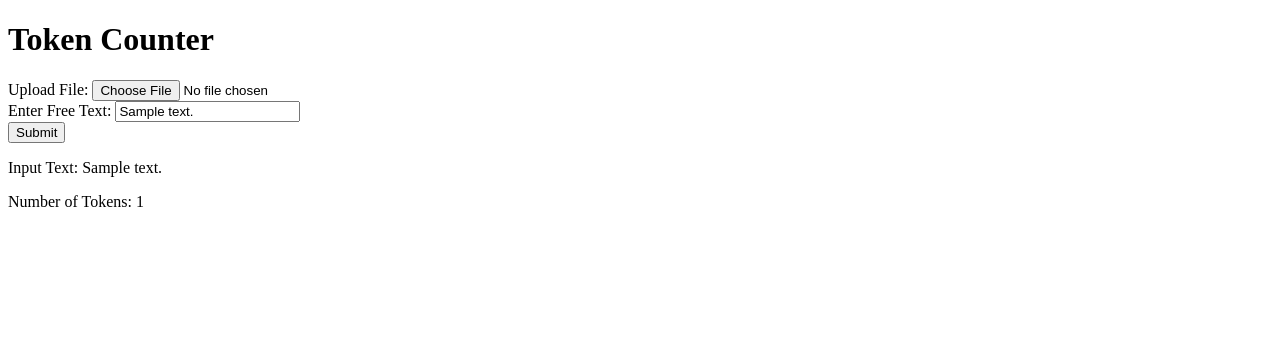
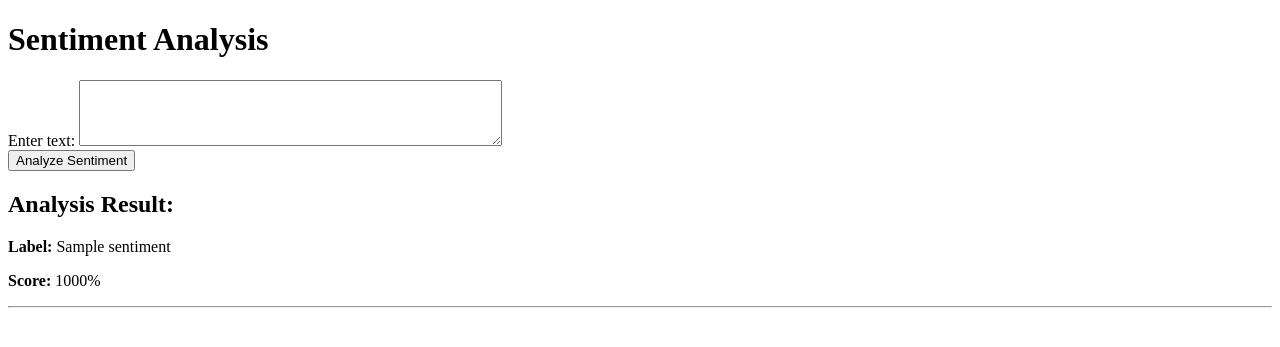
Before and after one commit to RajendraVechalapu/AIFlaskApp, a Flask app: template templates/index.html in a window 1280 px wide. Shown: the top 347 px of the page. Run offline with Flask 2, Linux system fonts and the light colour scheme; the template is opened without the code that fills it: most values are stand-ins (such as "Sample title", 1, 10 or a date in 2020).

Commit message:
changes sentiment analysis

```diff
--- a/app.py
+++ b/app.py
@@ -1,32 +1,39 @@
 from flask import Flask, render_template, request
+import requests
 
 app = Flask(__name__)
 
+# Hugging Face API endpoint for sentiment analysis
+HUGGINGFACE_SENTIMENT_API = "https://api-inference.huggingface.co/models/lxyuan/distilbert-base-multilingual-cased-sentiments-student"
+HUGGINGFACE_API_KEY = "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"  # Replace with your actual API key
+
+headers = {"Authorization": f"Bearer {HUGGINGFACE_API_KEY}"}
+
 @app.route('/')
 def index():
-    return render_template('index.html', content="", token_count=None)
+    return render_template('index.html', sentiment_result=None)
 
-@app.route('/upload', methods=['POST'])
-def upload():
-    content = ""
-    token_count = None
+@app.route('/analyze_sentiment', methods=['POST'])
+def analyze_sentiment():
+    sentiment_result = None
 
-    if 'file' in request.files:
-        file = request.files['file']
-        if file.filename != '':
-            content = file.read().decode('utf-8')
-            token_count = count_words(content)
+    if 'text' in request.form:
+        text = request.form['text']
+        sentiment_result = query_sentiment(text)
 
-    if 'free_text' in request.form:
-        free_text = request.form['free_text']
-        content = free_text
-        token_count = count_words(free_text)
+    return render_template('index.html', sentiment_result=sentiment_result)
 
-    return render_template('index.html', content=content, token_count=token_count)
-
-def count_words(text):
-    words = text.split()
-    return len(words)
+def query_sentiment(text):
+    try:
+        payload = {"inputs": text}
+        response = requests.post(HUGGINGFACE_SENTIMENT_API, headers=headers, json=payload)
+        response.raise_for_status()  # Check for HTTP errors
+        sentiment_result = response.json()[0]
+        return sentiment_result
+    except requests.exceptions.RequestException as e:
+        # Handle request errors gracefully
+        print(f"Error in sentiment analysis request: {e}")
+        return None  # Return None in case of an error
 
 if __name__ == '__main__':
     app.run(debug=True)
--- a/requirements.txt
+++ b/requirements.txt
@@ -1,6 +1,7 @@
 Flask==2.1.0
 Werkzeug==2.0.1
 MarkupSafe==2.1.1
+requests
 # transformers
 # torch
 # tokenizers
--- a/templates/index.html
+++ b/templates/index.html
@@ -3,22 +3,34 @@
 <head>
     <meta charset="UTF-8">
     <meta name="viewport" content="width=device-width, initial-scale=1.0">
-    <title>Token Counter</title>
+    <title>Sentiment Analysis</title>
 </head>
 <body>
-    <h1>Token Counter</h1>
-    <form action="/upload" method="post" enctype="multipart/form-data">
-        <label for="file">Upload File:</label>
-        <input type="file" name="file" id="file"><br>
-        <label for="free_text">Enter Free Text:</label>
-        <input type="text" name="free_text" id="free_text" value="{{ content }}"><br>
-        <input type="submit" value="Submit">
+    <h1>Sentiment Analysis</h1>
+
+    <form action="/analyze_sentiment" method="post">
+        <label for="text">Enter text:</label>
+        <textarea name="text" rows="4" cols="50" required></textarea>
+        <br>
+        <button type="submit">Analyze Sentiment</button>
     </form>
-    {% if content %}
-        <p>Input Text: {{ content }}</p>
-        {% if token_count is not none %}
-            <p>Number of Tokens: {{ token_count }}</p>
-        {% endif %}
+
+    {% if sentiment_result %}
+        <h2>Analysis Result:</h2>
+        {% for sentiment in sentiment_result %}
+            <div>
+                <p><strong>Label:</strong> {{ sentiment['label'] }}</p>
+                <p><strong>Score:</strong> {{ (sentiment['score'] * 100) | round(2) }}%</p>
+                {% if sentiment['label'] == 'positive' %}
+                    😊 Positive
+                {% elif sentiment['label'] == 'neutral' %}
+                    😐 Neutral
+                {% elif sentiment['label'] == 'negative' %}
+                    😞 Negative
+                {% endif %}
+            </div>
+            <hr>
+        {% endfor %}
     {% endif %}
 </body>
 </html>
```
